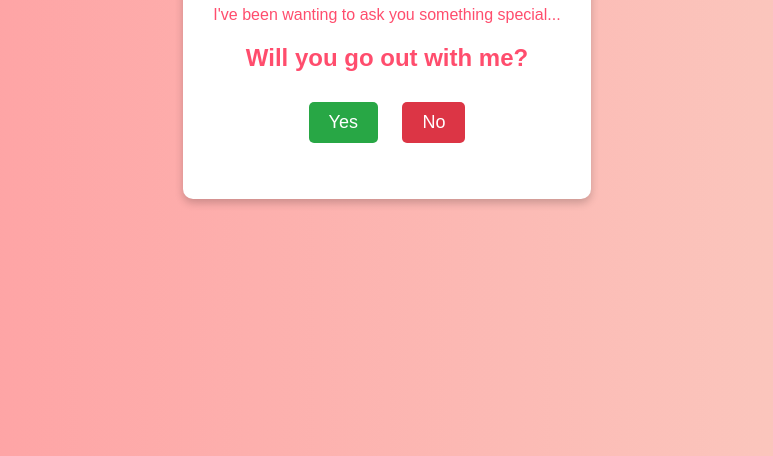
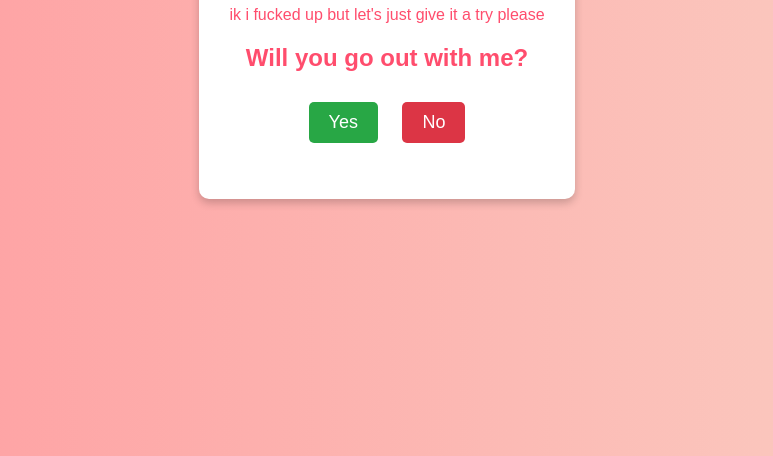
Before and after one commit to yohan793/ask-vedanti, a plain HTML site: page index.html in a window 1280 px wide. Shown: the part 360-816 px from the top of the page, without its empty margins (253-1026 px from the left). Drawn offline with Linux system fonts and the light colour scheme.

Commit message:
index.html

```diff
--- a/index.html
+++ b/index.html
@@ -14,7 +14,7 @@
 
     <div class="container">
         <h1>Hey Vedanti,</h1>
-        <p>I've been wanting to ask you something special...</p>
+        <p>ik i fucked up but let's just give it a try please</p>
         <h2>Will you go out with me?</h2>
         <div class="buttons">
             <button id="yes-btn">Yes</button>
```
